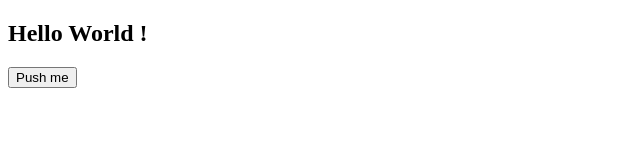
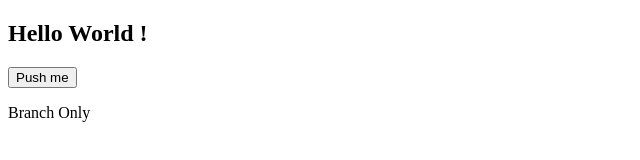
Before and after one commit to raflyfahrezi/sourcetree-test, a plain HTML site: page index.html in a window 1280 px wide. Shown: the whole page, without its empty margins (0-640 px from the left). Drawn offline with Linux system fonts and the light colour scheme.

Commit message:
branch only

```diff
--- a/index.html
+++ b/index.html
@@ -9,5 +9,7 @@
     <h2>Hello World !</h2>
 
     <input type="button" value="Push me">
+
+    <p>Branch Only</p>
 </body>
 </html>
```
